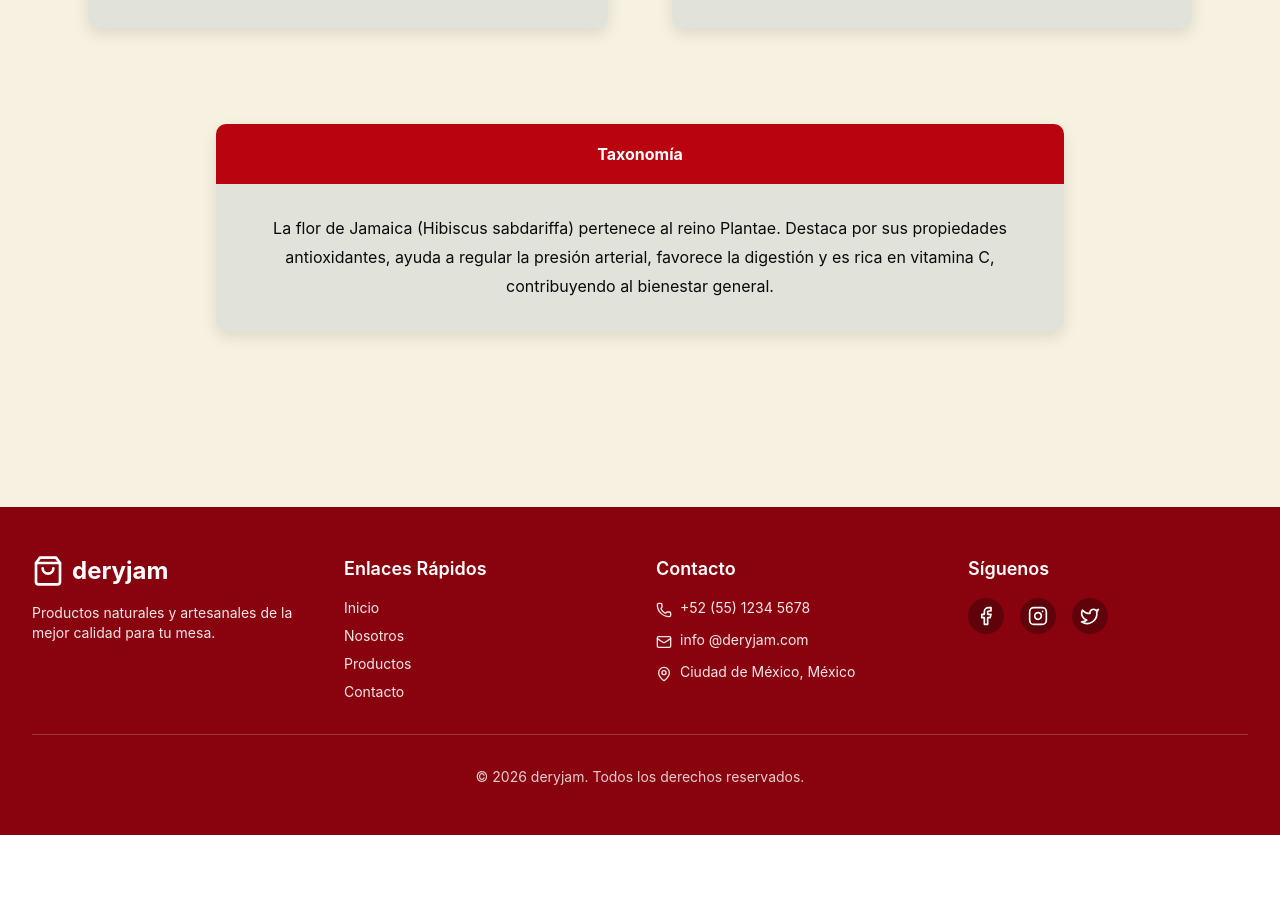
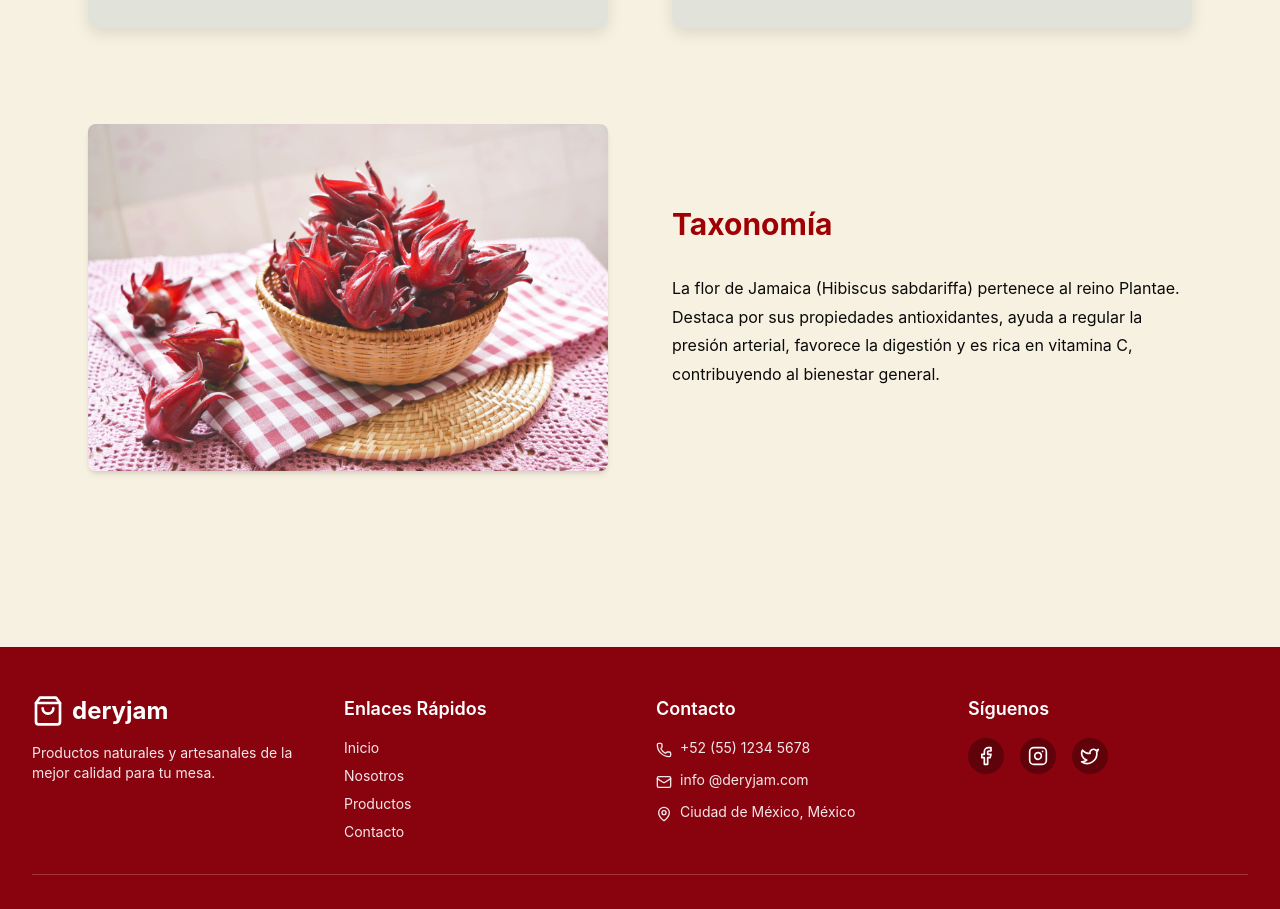
Before and after one commit to Artoria1843/Derij, a React (Vite) app in the folder DeryJam-main/: page /nosotros in a window 1280 px wide. Shown: the part 1181-2090 px from the top of the page. Before the commit the page ends 2016 px from the top, so only its background shows below. Built offline with nearby package versions, Linux system fonts and the light colour scheme.

Commit message:
Se modificó sección nosotros y se agrego la imagen a la parte de la taxonomia

```diff
--- a/DeryJam-main/src/app/pages/About.tsx
+++ b/DeryJam-main/src/app/pages/About.tsx
@@ -130,34 +130,34 @@ export function About() {
         ))}
       </div>
 
+
       {/* TAXONOMÍA */}
-      <div className="max-w-4xl mx-auto my-24 px-6">
-        <div
-          style={{
-            backgroundColor: "#E1E3DB",
-            borderRadius: "10px",
-            boxShadow: "0 6px 15px rgba(0,0,0,0.1)",
-          }}
-        >
-          <div
-            style={{
-              backgroundColor: "#B9030F",
-              color: "white",
-              padding: "18px",
-              borderTopLeftRadius: "10px",
-              borderTopRightRadius: "10px",
-              textAlign: "center",
-              fontWeight: "bold",
-            }}
+<div className="max-w-6xl mx-auto my-24 px-6">
+  <div className="grid md:grid-cols-2 gap-16 items-center">
+
+    {/* IMAGEN */}
+    <div className="rounded-lg overflow-hidden shadow-md">
+      <ImageWithFallback
+        src="/src/assets/BENEFICIOS.jpg"
+        alt="Beneficios de la Jamaica"
+        className="w-full h-full object-cover"
+      />
+    </div>
+
+    {/* TEXTO */}
+    <div>
+      <h2
+        className="text-3xl mb-8"
+        style={{ color: "#9E0004", fontWeight: "bold" }}
       >
         {values[2].title}
-          </div>
+      </h2>
 
-          <div style={{ padding: "30px" }}>
-            <p style={{ textAlign: "center", lineHeight: "1.8" }}>
+      <p style={{ lineHeight: "1.8" }}>
         {values[2].description}
       </p>
     </div>
+
   </div>
 </div>
 
```
Also changed, not shown: DeryJam-main/src/assets/BENEFICIOS.jpg (added), DeryJam-main/src/assets/JAMAICA PORTADA.jpeg (added). Lines whose indentation alone changed are shown as unchanged.
